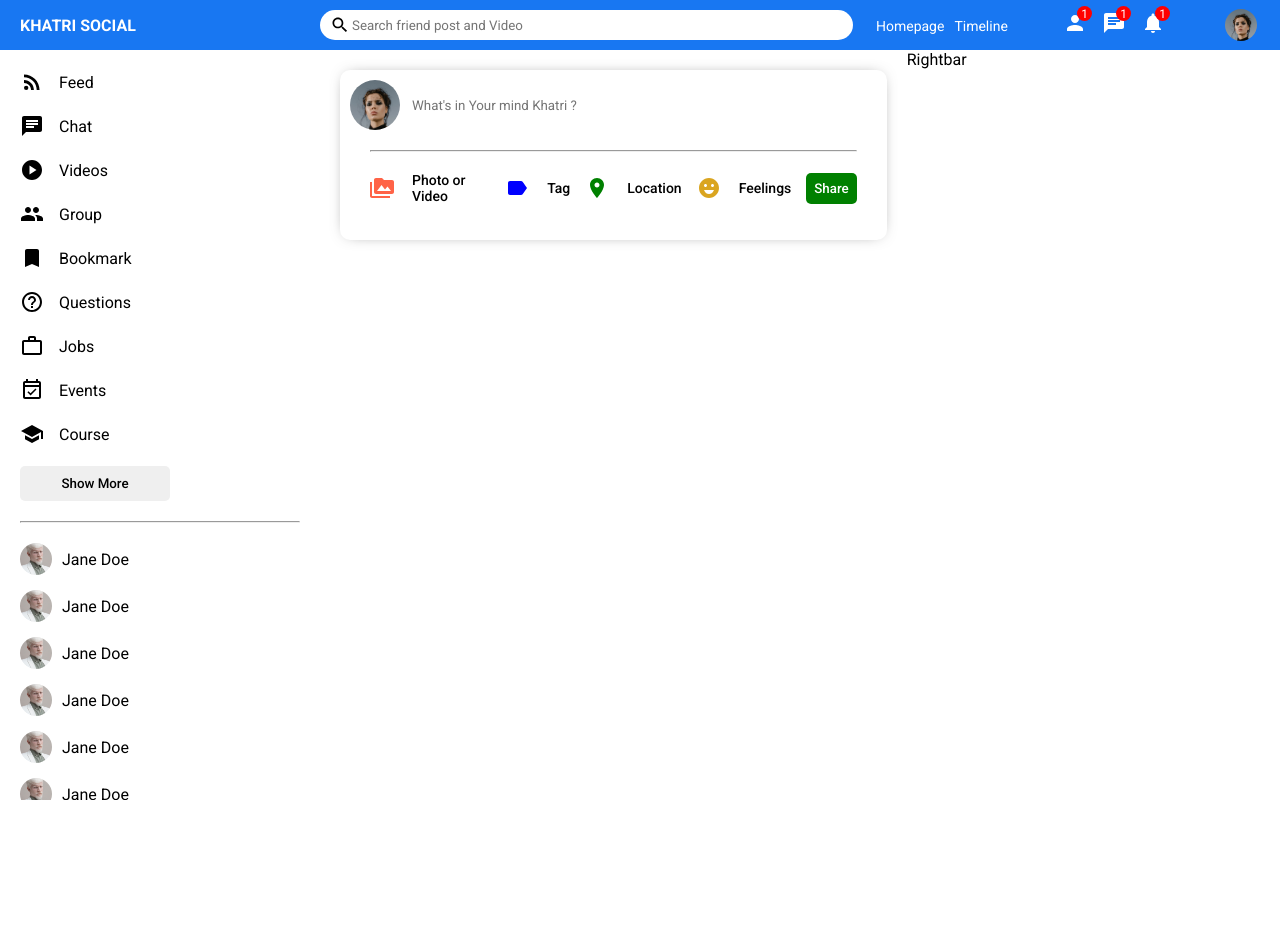
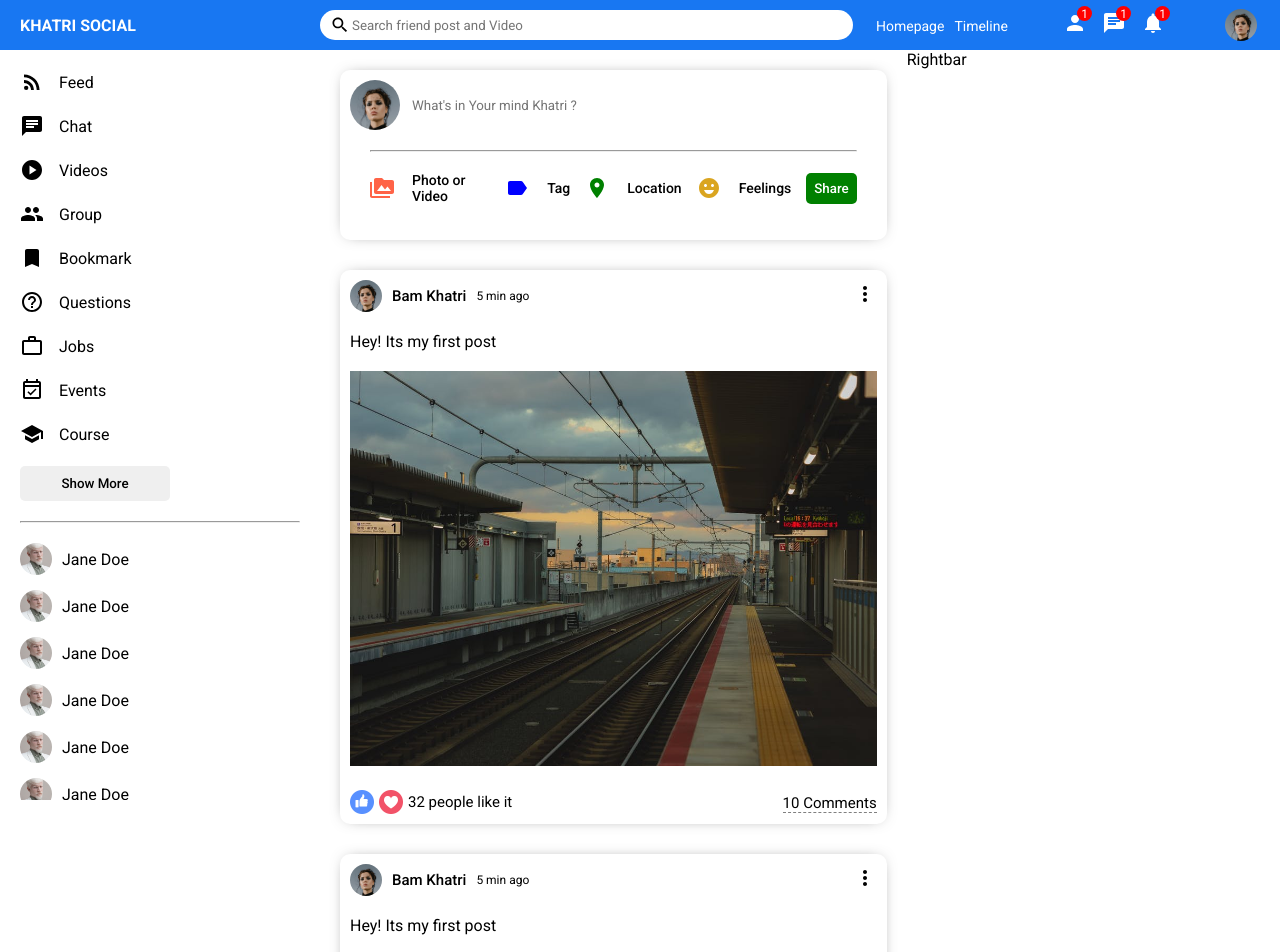
Before and after one commit to bamkhatri/social, a React (Create React App) app in the folder frontend/: page / in a window 1280 px wide. Shown: the top 952 px of the page. Before the commit the page ends 800 px from the top, so only its background shows below. Built offline with nearby package versions, Linux system fonts and the light colour scheme.

Commit message:
feed of post Completed

```diff
--- a/frontend/src/Components/Feed/Feed.js
+++ b/frontend/src/Components/Feed/Feed.js
@@ -1,4 +1,5 @@
 import React from 'react'
+import Post from '../Post/Post'
 import Share from '../Share/Share'
 import './Feed.css'
 const Feed = () => {
@@ -6,6 +7,16 @@
     <div className='feed'>
       <div className='feedWrapper'>
         <Share />
+        <Post />
+        <Post />
+        <Post />
+        <Post />
+        <Post />
+        <Post />
+        <Post />
+        <Post />
+        <Post />
+        <Post />
       </div>
     </div>
   )
--- /dev/null
+++ b/frontend/src/Components/Post/Post.css
@@ -0,0 +1,72 @@
+.post {
+  width: 100%;
+  border-radius: 10px;
+  -webkit-box-shadow: 0px 0px 16px -8px rgba(0, 0, 0, 0.68);
+  box-shadow: 0px 0px 16px -8px rgba(0, 0, 0, 0.68);
+  margin: 30px 0;
+}
+
+.postWrapper {
+  padding: 10px;
+}
+.postTop {
+  display: flex;
+  align-items: center;
+  justify-content: space-between;
+}
+
+.postTopLeft {
+  display: flex;
+  align-items: center;
+}
+.postProfile {
+  width: 32px;
+  height: 32px;
+  border-radius: 50%;
+  object-fit: cover;
+  cursor: pointer;
+}
+.postUsername {
+  font-size: 15px;
+  font-weight: 500;
+  margin: 0 10px;
+}
+.postDate {
+  font-size: 12px;
+}
+.postIcon {
+  cursor: pointer;
+}
+
+.postCenter {
+  margin: 20px 0;
+}
+.postImg {
+  width: 100%;
+  margin-top: 20px;
+  max-height: 500px;
+  object-fit: contain;
+}
+.postBottom {
+  display: flex;
+  align-items: center;
+  justify-content: space-between;
+}
+.postBottomLeft {
+  display: flex;
+  align-items: center;
+}
+.likeIcon {
+  width: 24px;
+  height: 24px;
+  margin-right: 5px;
+  cursor: pointer;
+}
+.postLikeCounter {
+  font-size: 15px;
+}
+.postComments {
+  cursor: pointer;
+  font-size: 15px;
+  border-bottom: 1px dashed gray;
+}
--- /dev/null
+++ b/frontend/src/Components/Post/Post.js
@@ -0,0 +1,37 @@
+import React from 'react'
+import './Post.css'
+import MoreVertIcon from '@mui/icons-material/MoreVert'
+const Post = () => {
+  return (
+    <div className='post'>
+      <div className='postWrapper'>
+        <div className='postTop'>
+          <div className='postTopLeft'>
+            <img src='assets/person/1.jpeg' alt='' className='postProfile' />
+            <span className='postUsername'>Bam Khatri</span>
+            <span className='postDate'>5 min ago</span>
+          </div>
+          <div className='postTopRight'>
+            <MoreVertIcon className='postIcon' />
+          </div>
+        </div>
+        <div className='postCenter'>
+          <span className='postText'>Hey! Its my first post</span>
+          <img src='assets/post/1.jpeg' alt='' className='postImg' />
+        </div>
+        <div className='postBottom'>
+          <div className='postBottomLeft'>
+            <img src='assets/like.png' alt='' className='likeIcon' />
+            <img src='assets/heart.png' alt='' className='likeIcon' />
+            <span className='postLikeCounter'>32 people like it</span>
+          </div>
+          <div className='postBottomRight'>
+            <span className='postComments'>10 Comments</span>
+          </div>
+        </div>
+      </div>
+    </div>
+  )
+}
+
+export default Post
```
